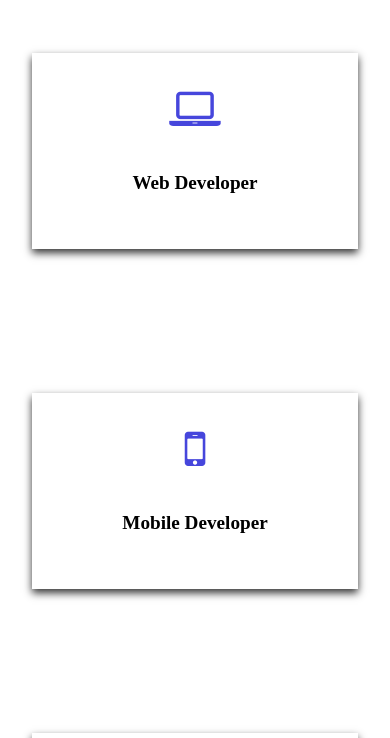
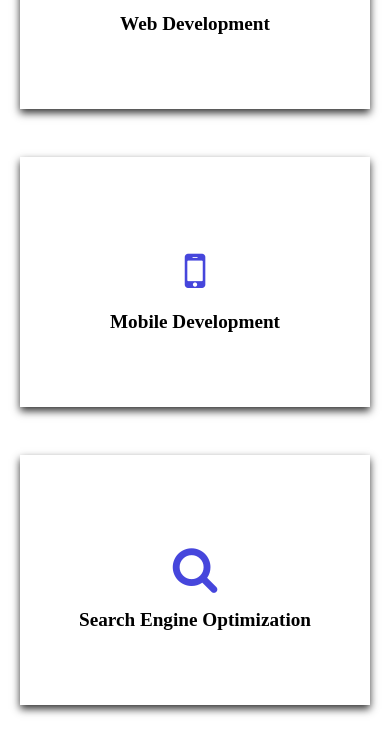
Before and after one commit to Irfan2202/portfolio-html-css-js, a plain HTML site: page index.html in a window 390 px wide. Shown: the part 1166-1904 px from the top of the page. Drawn offline with Linux system fonts and the light colour scheme.

Commit message:
change portfolio to services

```diff
--- a/assets/css/style.css
+++ b/assets/css/style.css
@@ -82,15 +82,13 @@ section.about {
 }
 
 .about,
-.portfolio {
+.services {
   padding: 2rem 4rem;
-  margin: 2rem 0;
 }
 
 .content h2,
 .card {
   font-size: 2rem;
-  margin: 3rem 0;
 }
 
 .content p {
@@ -127,20 +125,20 @@ section.about {
   color: rgb(70, 70, 220);
 }
 
-/* Portfolio Section */
+/* services Section */
 
-.portfolio .title {
+.services .title {
   margin-bottom: 3rem;
 }
 
-.portfolio .row {
-  margin-top: 2rem;
-  gap: 1rem;
+.services .row {
+  margin-top: 1rem;
 }
 
-.portfolio .column {
+.services .column {
   flex: 1 1 30%;
-  padding: 1rem;
+  justify-content: center;
+  align-items: center;
 }
 
 .card {
@@ -149,22 +147,13 @@ section.about {
   flex-direction: column;
   align-items: center;
   justify-content: center;
-  padding: 1rem;
-  width: 100%;
-}
-
-.card .container {
-  width: 100%;
-  max-width: 300px;
-  aspect-ratio: 2/1;
-  display: flex;
-  flex-direction: column;
-  align-items: center;
-  justify-content: center;
+  width: 350px;
+  height: 250px;
+  margin: 1rem;
 }
 
 .card i {
-  margin-top: 1rem;
+  margin: 1rem;
   font-size: 4rem;
   color: rgb(70, 70, 220);
 }
@@ -196,7 +185,12 @@ section.about {
     max-width: 250px;
   }
 
-  .portfolio .column {
+  .services .row {
+    margin-top: 0.5rem;
+    gap: 1rem;
+  }
+
+  .services .column {
     flex: 1 1 45%;
   }
 }
@@ -259,6 +253,7 @@ section.about {
     padding: 3rem 1rem;
     text-align: center;
   }
+
   .about .column {
     flex: 1 1 100%;
     padding: 1rem;
@@ -267,11 +262,15 @@ section.about {
     font-size: 1.5rem;
   }
 
-  .portfolio {
+  .services {
     padding: 3rem 1rem;
   }
 
-  .portfolio .column {
+  .services .row {
+    margin-top: 1rem;
+    gap: 1rem;
+  }
+  .services .column {
     flex: 1 1 100%;
   }
   .card .container {
--- a/index.html
+++ b/index.html
@@ -3,7 +3,7 @@
   <head>
     <meta charset="UTF-8" />
     <meta name="viewport" content="width=device-width, initial-scale=1.0" />
-    <title>My Portfolio</title>
+    <title>Irfan's Portfolio</title>
     <link rel="stylesheet" href="./assets/css/style.css" />
     <link
       rel="stylesheet"
@@ -14,67 +14,66 @@
     <header>
       <nav class="navbar">
         <div class="brand">
-          <a href="">My Portfolio</a>
+          <a href="">Irfan's Portfolio</a>
         </div>
         <div class="menu-button" onclick="toggleMenu()">☰</div>
         <ul class="nav-links">
           <li><a href="#">Home</a></li>
           <li><a href="#about">About</a></li>
-          <li><a href="#portfolio">Portfolio</a></li>
+          <li><a href="#services">services</a></li>
           <li><a href="">Contact</a></li>
         </ul>
       </nav>
     </header>
-
     <section class="about" id="about">
       <h1 class="title">About Me</h1>
       <div class="row">
         <div class="column">
           <div class="content">
-            <h2>Hello My Name Irfan</h2>
+            <h2>Hello, My Name Is Irfan</h2>
             <p>
-              Lorem ipsum, dolor sit amet consectetur adipisicing elit. Aperiam
-              corrupti beatae molestias sit nam fugit similique, dolorum natus
-              facilis ducimus nostrum rerum accusantium recusandae voluptas
-              deserunt repudiandae amet reprehenderit minima.
+              I'm a passionate web developer with a knack for creating clean,
+              efficient, and user-friendly web applications. I love bringing
+              ideas to life through code and continuously exploring new
+              technologies to build better digital experiences.
             </p>
-            <button>My Project</button>
-            <button>Download CV</button>
+            <div class="cta-buttons">
+              <button class="primary">My Projects</button>
+              <button>Download CV</button>
+            </div>
           </div>
         </div>
         <div class="column">
           <div class="image">
-            <img src="./assets/img/myphoto.webp" alt="" />
+            <img
+              src="./assets/img/myphoto.webp"
+              alt="Irfan's Photo"
+              class="profile-img"
+            />
           </div>
         </div>
       </div>
     </section>
 
-    <section class="portfolio" id="portfolio">
-      <h1 class="title">My Portfolio</h1>
+    <section class="services" id="services">
+      <h1 class="title">Services</h1>
       <div class="row">
         <div class="column">
           <div class="card">
             <i class="fa fa-laptop"></i>
-            <div class="container">
-              <h4><b>Web Developer</b></h4>
-            </div>
+            <h4><b>Web Development</b></h4>
           </div>
         </div>
         <div class="column">
           <div class="card">
             <i class="fa fa-mobile"></i>
-            <div class="container">
-              <h4><b>Mobile Developer</b></h4>
-            </div>
+            <h4><b>Mobile Development</b></h4>
           </div>
         </div>
         <div class="column">
           <div class="card">
             <i class="fa fa-search"></i>
-            <div class="container">
-              <h4><b>Search Engine Optimization</b></h4>
-            </div>
+            <h4><b>Search Engine Optimization</b></h4>
           </div>
         </div>
       </div>
```
